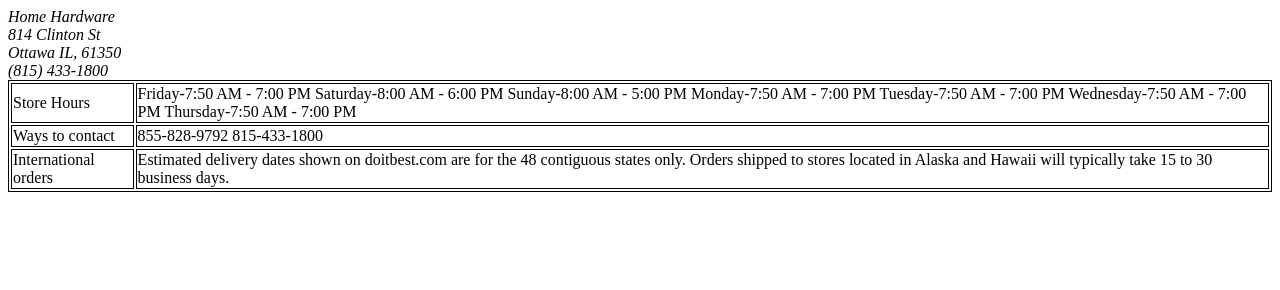
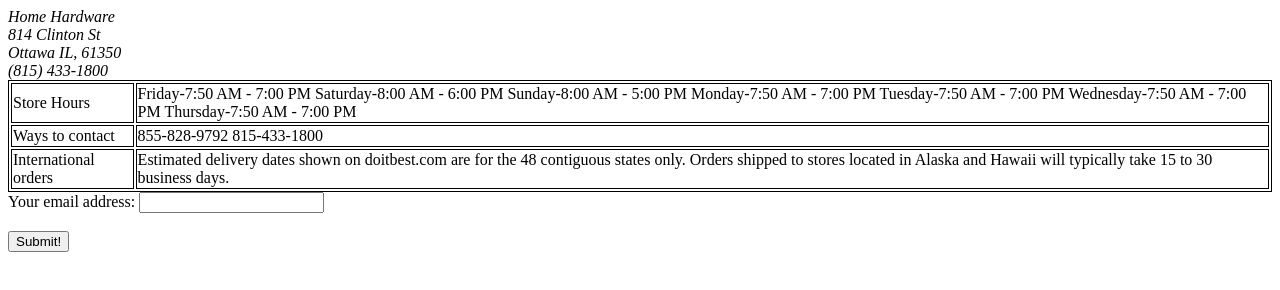
Before and after one commit to AbigailRose22/Assignment-4, a plain HTML site: page index.html in a window 1280 px wide. Drawn offline with Linux system fonts and the light colour scheme.

Commit message:
submit button

```diff
--- a/index.html
+++ b/index.html
@@ -47,7 +47,13 @@
             </tr>
         </table>
 
-        <form>
+        <form action="https://example.com/registration.php" method="post">
+            Your email address:
+            <input type="text" name="email">
+
+            <br><br>
+
+            <input type="button" value="Submit!">
         </form>
     </body>
 </html>
```
